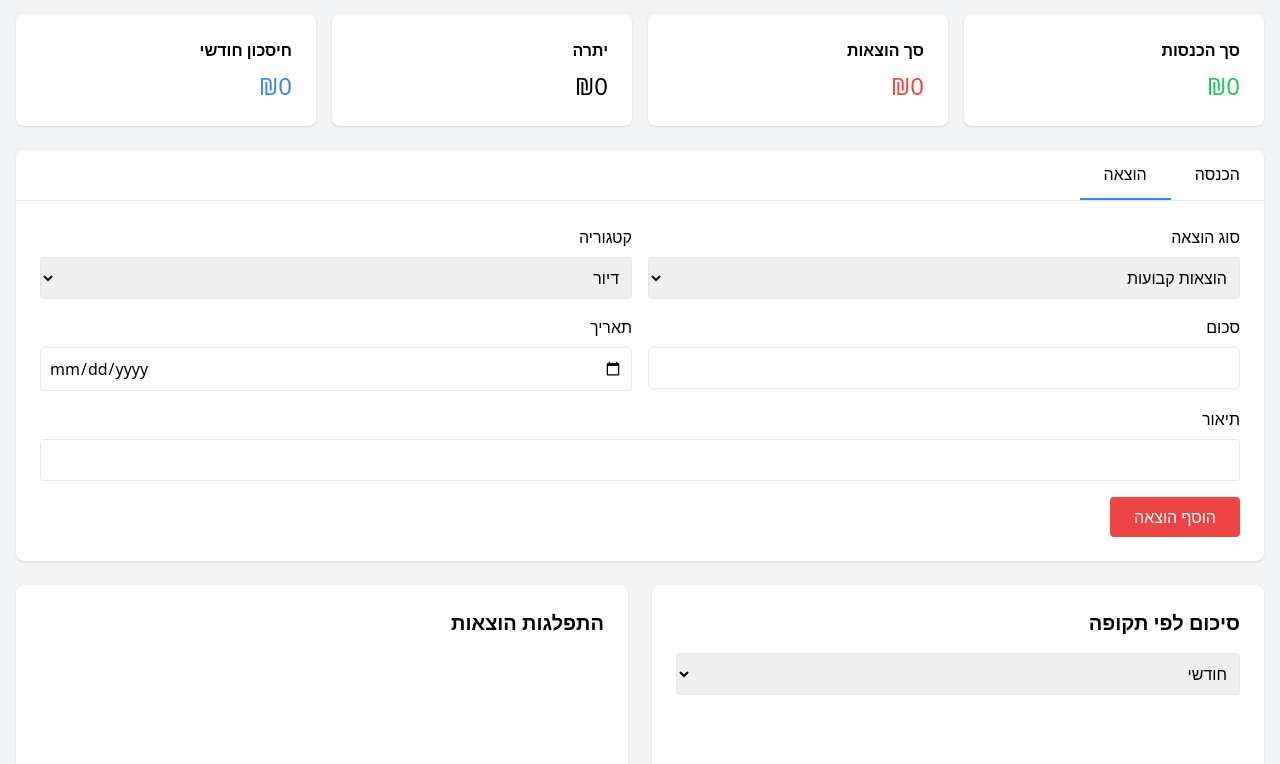
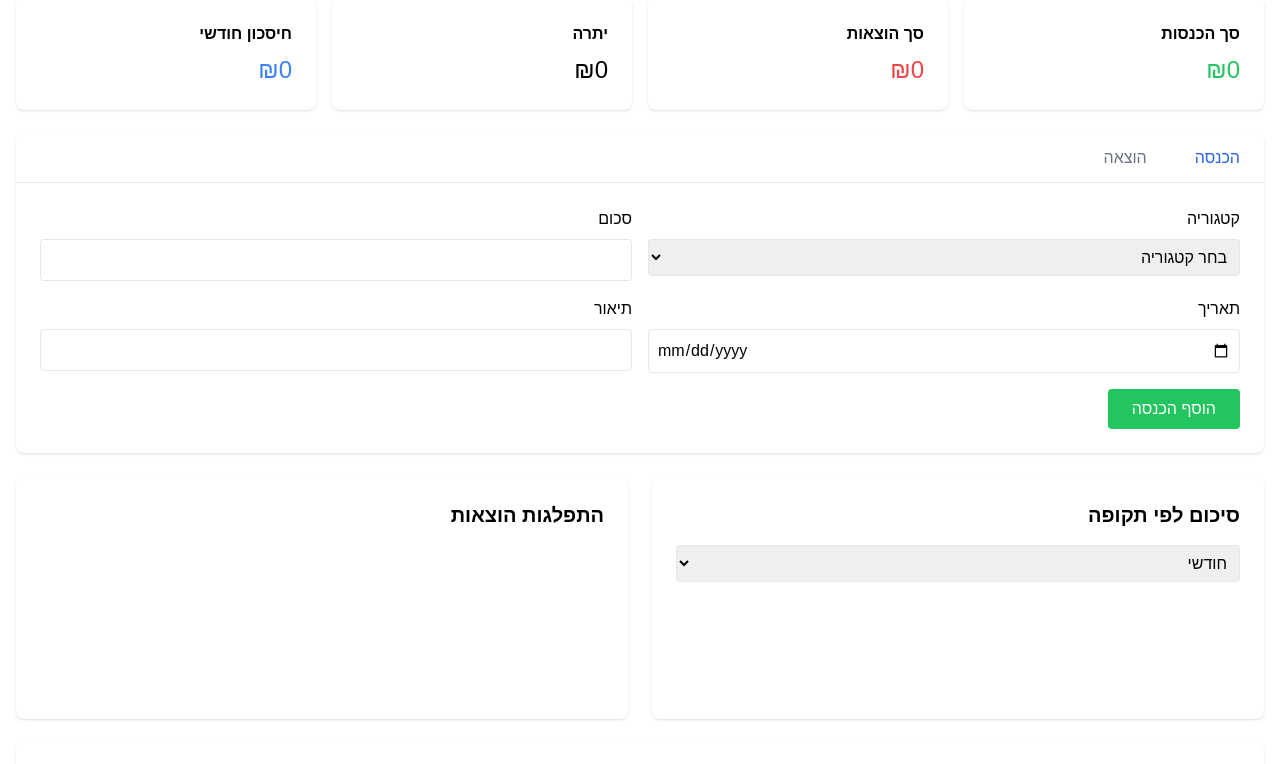
Before and after one commit to shneor5780/-., a plain HTML site: page index.html in a window 1280 px wide. Shown: the part 146-910 px from the top of the page. Drawn offline with nearby package versions, Linux system fonts and the light colour scheme; a script that the page names is missing.

Commit message:
Update index.html

```diff
--- a/index.html
+++ b/index.html
@@ -10,8 +10,9 @@
     <script src="https://cdnjs.cloudflare.com/ajax/libs/xlsx/0.18.5/xlsx.full.min.js"></script>
     <script src="https://cdnjs.cloudflare.com/ajax/libs/jspdf/2.5.1/jspdf.umd.min.js"></script>
     <script src="https://cdnjs.cloudflare.com/ajax/libs/jspdf-autotable/3.5.31/jspdf.plugin.autotable.min.js"></script>
+    <link href="styles.css" rel="stylesheet">
 </head>
-<body class="bg-gray-100 font-size-medium">
+<body class="bg-gray-100">
     <!-- סרגל עליון -->
     <div class="bg-white shadow">
         <div class="container mx-auto px-4">
@@ -20,7 +21,7 @@
                     <span class="font-bold mr-1" id="userName">משתמש</span>
                 </div>
                 <div class="flex items-center gap-4">
-                    <button id="settingsBtn" class="px-4 py-2 text-gray-600 hover:text-gray-800">
+                    <button id="settingsBtn" class="text-gray-600 hover:text-gray-800">
                         <i class="fas fa-cog text-xl"></i>
                     </button>
                 </div>
@@ -33,44 +34,45 @@
 
         <!-- כרטיסי מידע -->
         <div class="grid md:grid-cols-4 gap-4 mb-6">
-            <div class="bg-white rounded-lg shadow p-6">
+            <div class="info-card bg-white rounded-lg shadow p-6">
                 <h3 class="font-bold mb-2">סך הכנסות</h3>
                 <p id="totalIncome" class="text-2xl text-green-500">₪0</p>
             </div>
-            <div class="bg-white rounded-lg shadow p-6">
+            <div class="info-card bg-white rounded-lg shadow p-6">
                 <h3 class="font-bold mb-2">סך הוצאות</h3>
                 <p id="totalExpenses" class="text-2xl text-red-500">₪0</p>
             </div>
-            <div class="bg-white rounded-lg shadow p-6">
+            <div class="info-card bg-white rounded-lg shadow p-6">
                 <h3 class="font-bold mb-2">יתרה</h3>
                 <p id="balance" class="text-2xl">₪0</p>
             </div>
-            <div class="bg-white rounded-lg shadow p-6">
+            <div class="info-card bg-white rounded-lg shadow p-6">
                 <h3 class="font-bold mb-2">חיסכון חודשי</h3>
                 <p id="monthlySavings" class="text-2xl text-blue-500">₪0</p>
             </div>
         </div>
 
-        <!-- טאבים להוספת הכנסה/הוצאה -->
+        <!-- טאבים -->
         <div class="bg-white rounded-lg shadow mb-6">
             <div class="border-b">
-                <div class="flex">
-                    <button id="incomeTab" class="px-6 py-3 font-medium border-b-2 border-transparent hover:border-blue-500">
+                <nav class="flex" aria-label="Tabs">
+                    <button id="incomeTab" class="tab-button px-6 py-3 text-blue-600 border-b-2 border-blue-600 font-medium">
                         הכנסה
                     </button>
-                    <button id="expenseTab" class="px-6 py-3 font-medium border-b-2 border-blue-500">
+                    <button id="expenseTab" class="tab-button px-6 py-3 text-gray-500 hover:text-gray-700 font-medium">
                         הוצאה
                     </button>
-                </div>
+                </nav>
             </div>
 
             <!-- טופס הכנסה -->
-            <div id="incomeForm" class="hidden p-6">
+            <div id="incomeForm" class="form-container p-6">
                 <form id="addIncomeForm" class="space-y-4">
                     <div class="grid md:grid-cols-2 gap-4">
                         <div>
                             <label class="block mb-2">קטגוריה</label>
-                            <select id="incomeCategory" class="w-full p-2 border rounded">
+                            <select id="incomeCategory" name="category" class="w-full p-2 border rounded" required>
+                                <option value="">בחר קטגוריה</option>
                                 <option value="משכורת">משכורת</option>
                                 <option value="עסק">הכנסה מעסק</option>
                                 <option value="השקעות">השקעות</option>
@@ -79,39 +81,40 @@
                         </div>
                         <div>
                             <label class="block mb-2">סכום</label>
-                            <input type="number" id="incomeAmount" class="w-full p-2 border rounded" required>
+                            <input type="number" id="incomeAmount" name="amount" class="w-full p-2 border rounded" required>
                         </div>
                     </div>
                     <div class="grid md:grid-cols-2 gap-4">
                         <div>
                             <label class="block mb-2">תאריך</label>
-                            <input type="date" id="incomeDate" class="w-full p-2 border rounded" required>
+                            <input type="date" id="incomeDate" name="date" class="w-full p-2 border rounded" required>
                         </div>
                         <div>
                             <label class="block mb-2">תיאור</label>
-                            <input type="text" id="incomeDescription" class="w-full p-2 border rounded">
+                            <input type="text" id="incomeDescription" name="description" class="w-full p-2 border rounded">
                         </div>
                     </div>
-                    <button type="submit" class="bg-green-500 text-white px-6 py-2 rounded hover:bg-green-600">
+                    <button type="submit" class="bg-green-500 text-white px-6 py-2 rounded hover:bg-green-600 w-full md:w-auto">
                         הוסף הכנסה
                     </button>
                 </form>
             </div>
 
             <!-- טופס הוצאה -->
-            <div id="expenseForm" class="p-6">
+            <div id="expenseForm" class="form-container p-6 hidden">
                 <form id="addExpenseForm" class="space-y-4">
                     <div class="grid md:grid-cols-2 gap-4">
                         <div>
                             <label class="block mb-2">סוג הוצאה</label>
-                            <select id="expenseType" class="w-full p-2 border rounded">
+                            <select id="expenseType" name="type" class="w-full p-2 border rounded" required>
                                 <option value="קבועות">הוצאות קבועות</option>
                                 <option value="משתנות">הוצאות משתנות</option>
                             </select>
                         </div>
                         <div>
                             <label class="block mb-2">קטגוריה</label>
-                            <select id="expenseCategory" class="w-full p-2 border rounded">
+                            <select id="expenseCategory" name="category" class="w-full p-2 border rounded" required>
+                                <option value="">בחר קטגוריה</option>
                                 <option value="דיור">דיור</option>
                                 <option value="מזון">מזון</option>
                                 <option value="תחבורה">תחבורה</option>
@@ -126,18 +129,18 @@
                     <div class="grid md:grid-cols-2 gap-4">
                         <div>
                             <label class="block mb-2">סכום</label>
-                            <input type="number" id="expenseAmount" class="w-full p-2 border rounded" required>
+                            <input type="number" id="expenseAmount" name="amount" class="w-full p-2 border rounded" required>
                         </div>
                         <div>
                             <label class="block mb-2">תאריך</label>
-                            <input type="date" id="expenseDate" class="w-full p-2 border rounded" required>
+                            <input type="date" id="expenseDate" name="date" class="w-full p-2 border rounded" required>
                         </div>
                     </div>
                     <div>
                         <label class="block mb-2">תיאור</label>
-                        <input type="text" id="expenseDescription" class="w-full p-2 border rounded">
+                        <input type="text" id="expenseDescription" name="description" class="w-full p-2 border rounded">
                     </div>
-                    <button type="submit" class="bg-red-500 text-white px-6 py-2 rounded hover:bg-red-600">
+                    <button type="submit" class="bg-red-500 text-white px-6 py-2 rounded hover:bg-red-600 w-full md:w-auto">
                         הוסף הוצאה
                     </button>
                 </form>
@@ -152,7 +155,7 @@
                     <select id="summaryPeriod" class="w-full p-2 border rounded mb-4">
                         <option value="daily">יומי</option>
                         <option value="weekly">שבועי</option>
-                        <option value="monthly">חודשי</option>
+                        <option value="monthly" selected>חודשי</option>
                         <option value="yearly">שנתי</option>
                     </select>
                     <div id="summaryStats" class="space-y-2"></div>
@@ -197,7 +200,7 @@
 
     <!-- חלון הגדרות -->
     <div id="settingsModal" class="hidden fixed inset-0 bg-black bg-opacity-50 flex items-center justify-center z-50">
-        <div class="bg-white rounded-lg p-6 max-w-md w-full" id="settingsContent">
+        <div class="bg-white rounded-lg p-6 max-w-md w-full mx-4">
             <div class="flex justify-between items-center mb-4">
                 <h2 class="text-xl font-bold">הגדרות</h2>
                 <button id="closeSettings" class="text-gray-500 hover:text-gray-700">
@@ -238,16 +241,7 @@
                         <option value="horizontal">אופקי</option>
                     </select>
                 </div>
-                <div>
-                    <label class="block mb-1">תצוגת ברירת מחדל</label>
-                    <select id="settingsDefaultView" class="w-full p-2 border rounded">
-                        <option value="daily">יומי</option>
-                        <option value="weekly">שבועי</option>
-                        <option value="monthly">חודשי</option>
-                        <option value="yearly">שנתי</option>
-                    </select>
-                </div>
-                <button type="submit" class="w-full px-4 py-2 bg-blue-500 text-white rounded hover:bg-blue-600">
+                <button type="submit" class="w-full bg-blue-500 text-white px-4 py-2 rounded hover:bg-blue-600">
                     שמור הגדרות
                 </button>
             </form>
```
